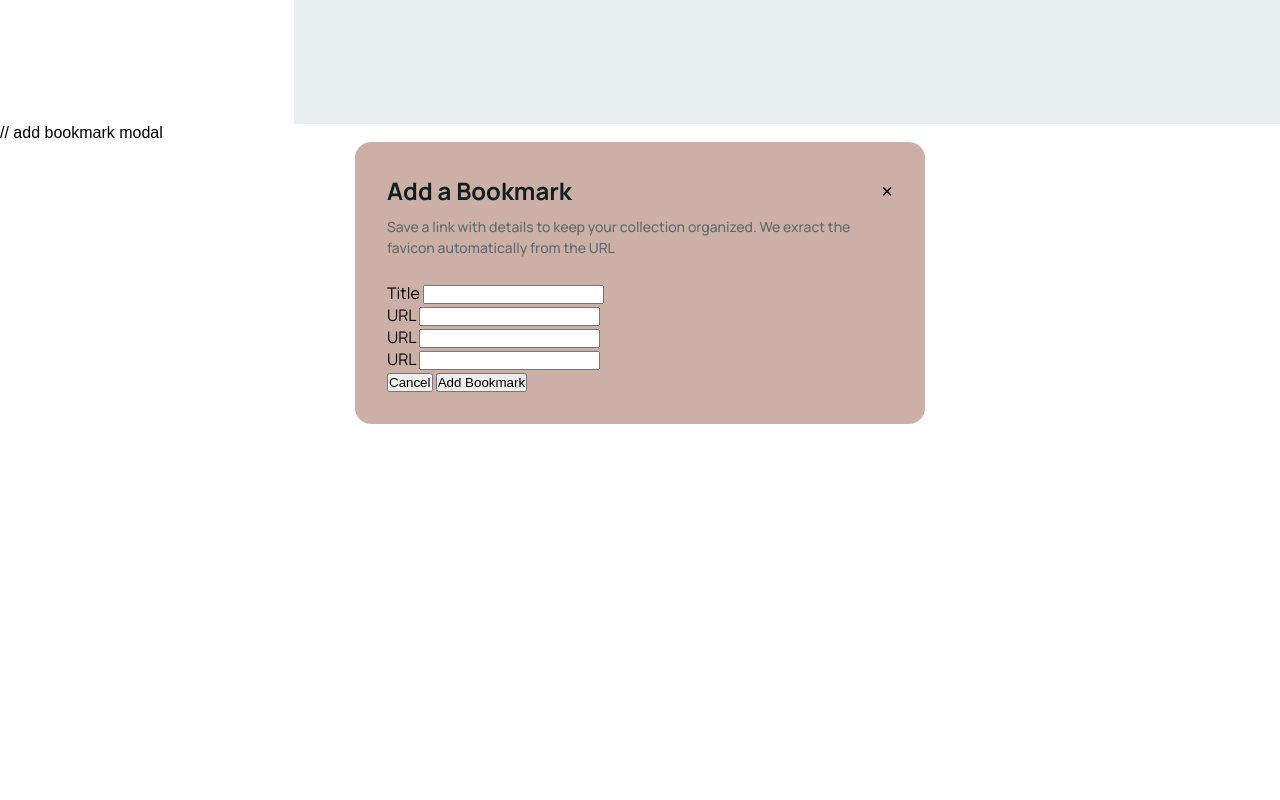
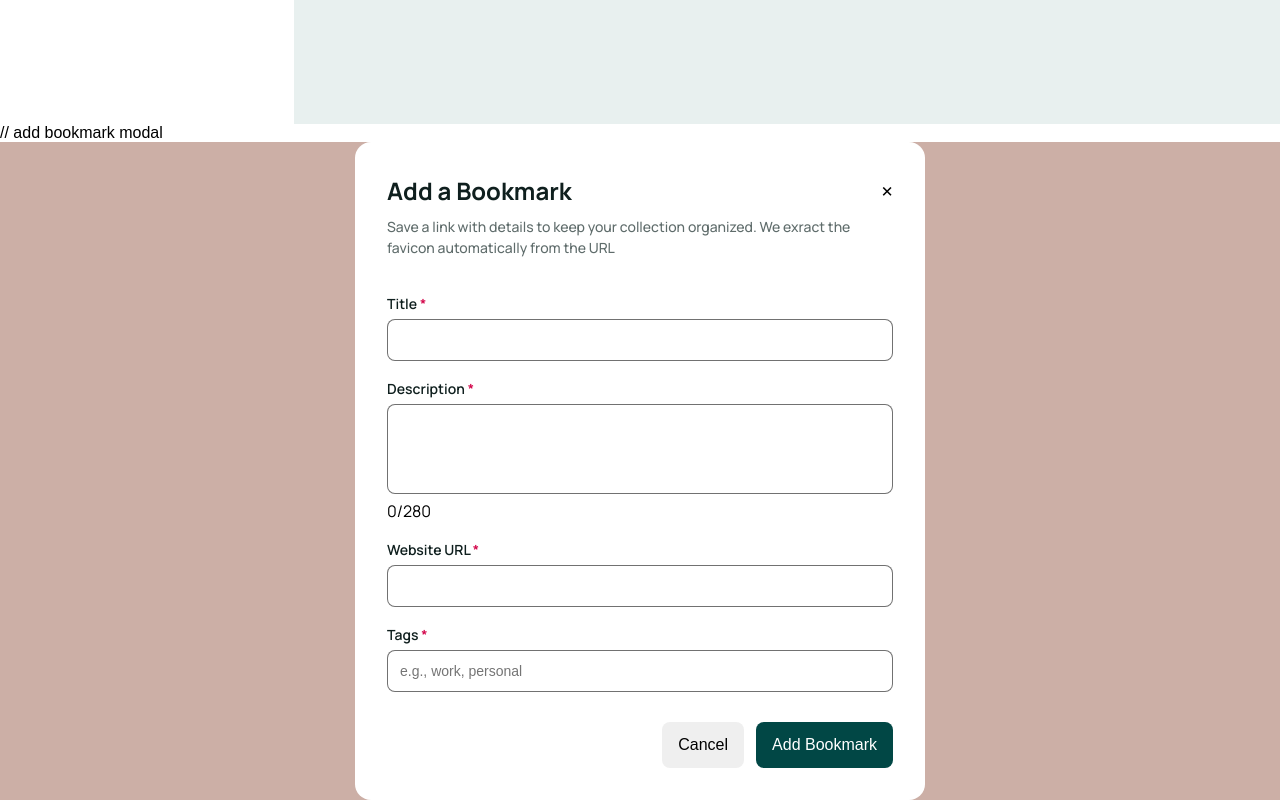
Before and after one commit to Mahesh-Samanapalli/Book-Mark-Manager-app, a website: page starter-code/index.html in a window 1280 px wide. Shown: the part 676-1476 px from the top of the page. Before the commit the page ends 1100 px from the top, so only its background shows below. Drawn offline with Linux system fonts and the light colour scheme; no server answers.

Commit message:
modal UI design is completed

```diff
--- a/starter-code/index.html
+++ b/starter-code/index.html
@@ -82,24 +82,29 @@
         <div class="modal-body">
           <form id="addBookmarkForm">
             <div class="form-group">
-              <label for="title">Title</label>
+              <label for="title">Title <span class="required">*</span></label>
               <input type="text" id="title" name="title" required />
+              <span class="error-msg" id="titleError"></span>
             </div>
             <div class="form-group">
-              <label for="url">URL</label>
-              <input type="url" id="url" name="url" required />
+              <label for="description">Description <span class="required">*</span></label>
+              <textarea class="description-textarea" id="description" name="description" maxlength="280" rows="4" required></textarea>
+              <span class="char-count">0/280</span>
+              <span class="error-msg" id="descriptionError"></span>
             </div>
-             <div class="form-group">
-              <label for="url">URL</label>
-              <input type="url" id="url" name="url" required />
+            <div class="form-group">
+              <label for="websiteUrl">Website URL <span class="required">*</span></label>
+              <input type="url" id="websiteUrl" name="websiteUrl" required />
+              <span class="error-msg" id="websiteUrlError"></span>
             </div>
-             <div class="form-group">
-              <label for="url">URL</label>
-              <input type="url" id="url" name="url" required />
+            <div class="form-group">
+              <label for="tags">Tags <span class="required">*</span></label>
+              <input type="text" id="tags" name="tags" placeholder="e.g., work, personal" required />
+              <span class="error-msg" id="tagsError"></span>
             </div>
             <div class="action-btns">
               <button type="button" id="cancelBtn">Cancel</button>
-              <button type="submit">Add Bookmark</button>
+              <button class="submit-btn" type="submit">Add Bookmark</button>
             </div>
           </form>
         </div>
--- a/starter-code/style.css
+++ b/starter-code/style.css
@@ -371,11 +371,12 @@ body {
   justify-content: center;
   align-items: center;
   flex-direction: column;
+  background-color: rgba(162, 109, 92, 0.547);
 }
 .modal-content {
   max-width: 570px;
   width: 100%;
-  background-color: rgba(162, 109, 92, 0.547);
+  background-color: white;
   padding: 32px;
   border-radius: 16px;
   display: flex;
@@ -409,3 +410,55 @@ body {
   font-size: 24px;
   cursor: pointer;
 }
+.modal-body {
+  display: flex;
+  flex-direction: column;
+  gap: 16px;
+}
+.form-group {
+  display: flex;
+  flex-direction: column;
+  gap: 6px;
+  margin-top: 12px;
+}
+.form-group label {
+  font-size: 14px;
+  font-weight: 600;
+  color: #0f1f1e;
+  position: relative;
+}
+.form-group input {
+  padding: 12px;
+  border-radius: 8px;
+  border: 1px solid rgba(0, 0, 0, 0.558);
+  font-size: 14px;
+}
+.required {
+  color: #d3074b;
+}
+.action-btns {
+  display: flex;
+  justify-content: flex-end;
+  gap: 12px;
+  margin-top: 24px;
+}
+.action-btns button {
+  padding: 12px 16px;
+  border-radius: 8px;
+  font-size: 16px;
+  font-weight: 500;
+  border: none;
+  cursor: pointer;
+  line-height: 1.4;
+}
+.submit-btn {
+  background-color: #014745;
+  color: white;
+}
+.description-textarea {
+  border-radius: 8px;
+  padding: 12px;
+  font-size: 14px;
+  border: 1px solid rgba(0, 0, 0, 0.558);
+  resize: none;
+}
```
